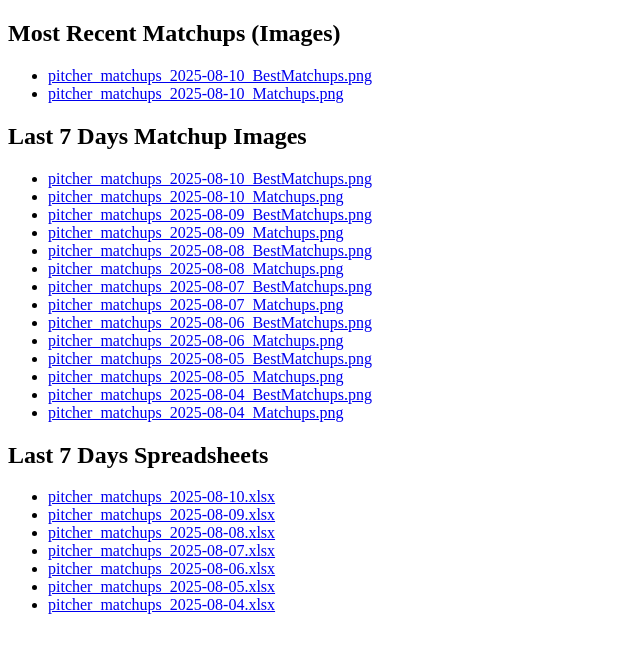
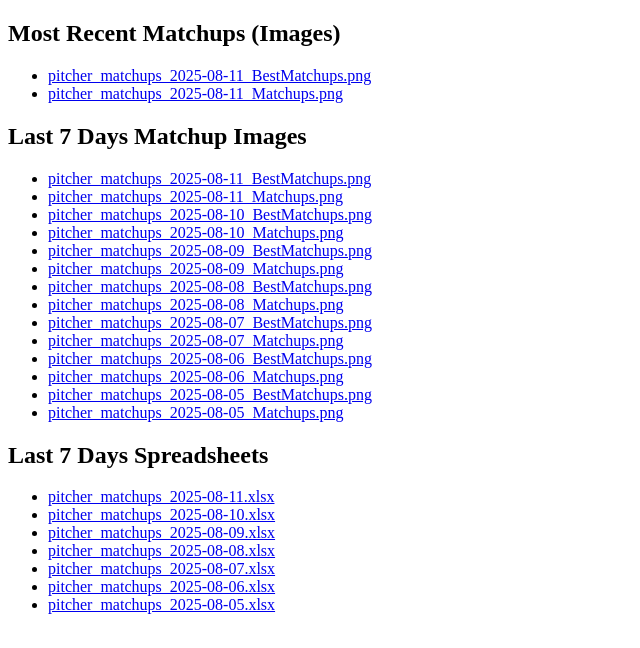
Before and after one commit to jrdogan/mlb-tools, a plain HTML site: page index.html in a window 1280 px wide. Shown: the whole page, without its empty margins (0-640 px from the left). Drawn offline with Linux system fonts and the light colour scheme.

Commit message:
Update index.html

```diff
--- a/index.html
+++ b/index.html
@@ -1,8 +1,10 @@
 <!DOCTYPE html><html><head><meta charset='utf-8'><title>MLB Matchups Index</title></head><body><h2>Most Recent Matchups (Images)</h2><ul>
-<li><a href="https://jrdogan.github.io/mlb-tools/pitcher_matchups_2025-08-10_BestMatchups.png">pitcher_matchups_2025-08-10_BestMatchups.png</a></li>
-<li><a href="https://jrdogan.github.io/mlb-tools/pitcher_matchups_2025-08-10_Matchups.png">pitcher_matchups_2025-08-10_Matchups.png</a></li>
+<li><a href="https://jrdogan.github.io/mlb-tools/pitcher_matchups_2025-08-11_BestMatchups.png">pitcher_matchups_2025-08-11_BestMatchups.png</a></li>
+<li><a href="https://jrdogan.github.io/mlb-tools/pitcher_matchups_2025-08-11_Matchups.png">pitcher_matchups_2025-08-11_Matchups.png</a></li>
 </ul>
 <h2>Last 7 Days Matchup Images</h2><ul>
+<li><a href="https://jrdogan.github.io/mlb-tools/pitcher_matchups_2025-08-11_BestMatchups.png">pitcher_matchups_2025-08-11_BestMatchups.png</a></li>
+<li><a href="https://jrdogan.github.io/mlb-tools/pitcher_matchups_2025-08-11_Matchups.png">pitcher_matchups_2025-08-11_Matchups.png</a></li>
 <li><a href="https://jrdogan.github.io/mlb-tools/pitcher_matchups_2025-08-10_BestMatchups.png">pitcher_matchups_2025-08-10_BestMatchups.png</a></li>
 <li><a href="https://jrdogan.github.io/mlb-tools/pitcher_matchups_2025-08-10_Matchups.png">pitcher_matchups_2025-08-10_Matchups.png</a></li>
 <li><a href="https://jrdogan.github.io/mlb-tools/pitcher_matchups_2025-08-09_BestMatchups.png">pitcher_matchups_2025-08-09_BestMatchups.png</a></li>
@@ -15,15 +17,13 @@
 <li><a href="https://jrdogan.github.io/mlb-tools/pitcher_matchups_2025-08-06_Matchups.png">pitcher_matchups_2025-08-06_Matchups.png</a></li>
 <li><a href="https://jrdogan.github.io/mlb-tools/pitcher_matchups_2025-08-05_BestMatchups.png">pitcher_matchups_2025-08-05_BestMatchups.png</a></li>
 <li><a href="https://jrdogan.github.io/mlb-tools/pitcher_matchups_2025-08-05_Matchups.png">pitcher_matchups_2025-08-05_Matchups.png</a></li>
-<li><a href="https://jrdogan.github.io/mlb-tools/pitcher_matchups_2025-08-04_BestMatchups.png">pitcher_matchups_2025-08-04_BestMatchups.png</a></li>
-<li><a href="https://jrdogan.github.io/mlb-tools/pitcher_matchups_2025-08-04_Matchups.png">pitcher_matchups_2025-08-04_Matchups.png</a></li>
 </ul>
 <h2>Last 7 Days Spreadsheets</h2><ul>
+<li><a href="https://jrdogan.github.io/mlb-tools/pitcher_matchups_2025-08-11.xlsx">pitcher_matchups_2025-08-11.xlsx</a></li>
 <li><a href="https://jrdogan.github.io/mlb-tools/pitcher_matchups_2025-08-10.xlsx">pitcher_matchups_2025-08-10.xlsx</a></li>
 <li><a href="https://jrdogan.github.io/mlb-tools/pitcher_matchups_2025-08-09.xlsx">pitcher_matchups_2025-08-09.xlsx</a></li>
 <li><a href="https://jrdogan.github.io/mlb-tools/pitcher_matchups_2025-08-08.xlsx">pitcher_matchups_2025-08-08.xlsx</a></li>
 <li><a href="https://jrdogan.github.io/mlb-tools/pitcher_matchups_2025-08-07.xlsx">pitcher_matchups_2025-08-07.xlsx</a></li>
 <li><a href="https://jrdogan.github.io/mlb-tools/pitcher_matchups_2025-08-06.xlsx">pitcher_matchups_2025-08-06.xlsx</a></li>
 <li><a href="https://jrdogan.github.io/mlb-tools/pitcher_matchups_2025-08-05.xlsx">pitcher_matchups_2025-08-05.xlsx</a></li>
-<li><a href="https://jrdogan.github.io/mlb-tools/pitcher_matchups_2025-08-04.xlsx">pitcher_matchups_2025-08-04.xlsx</a></li>
 </ul></body></html>
```
